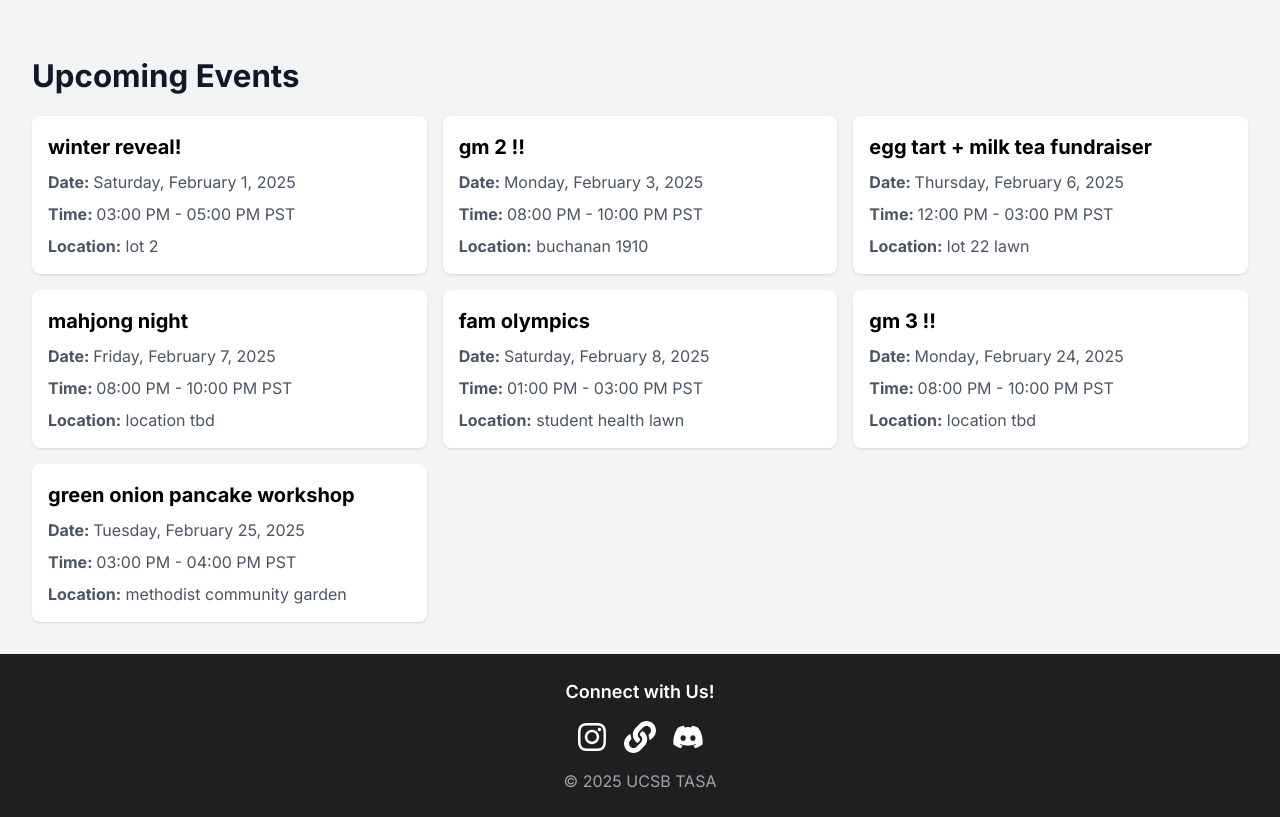
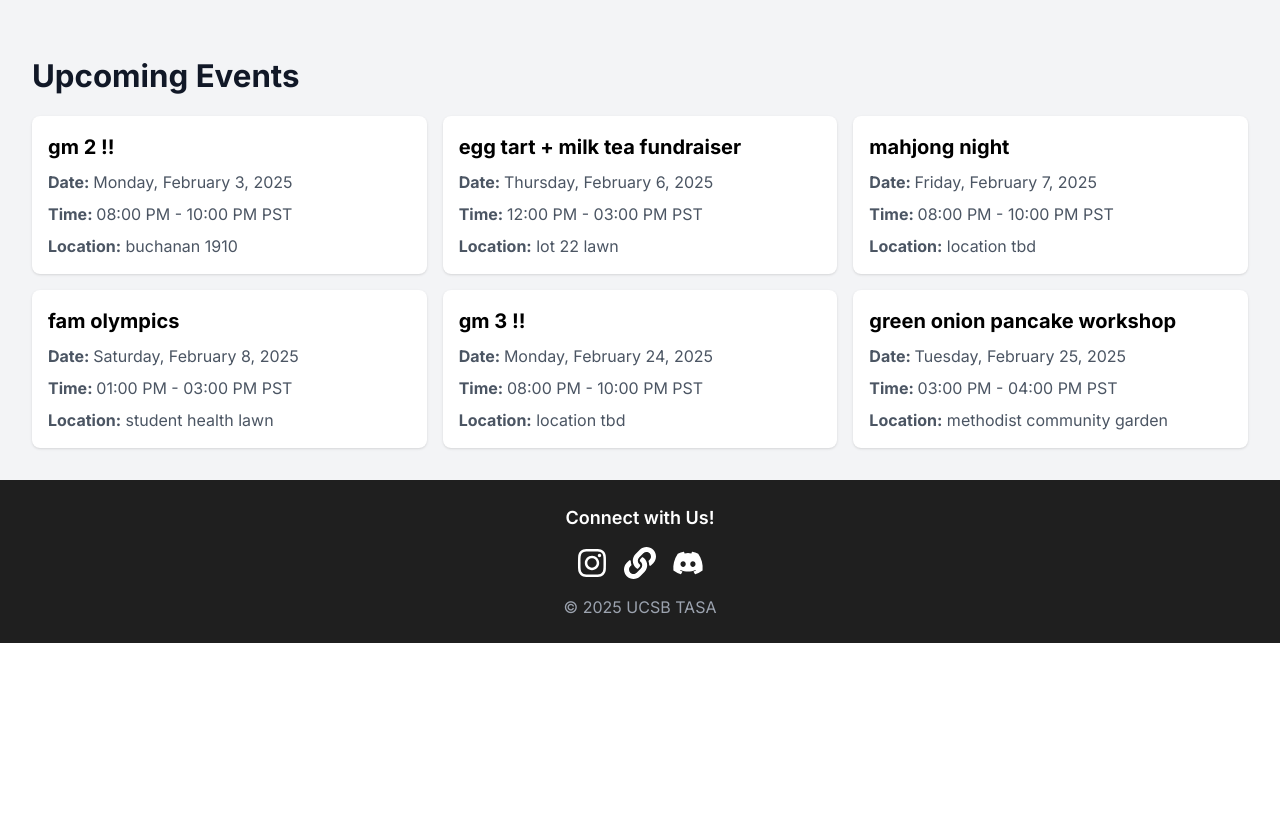
Before and after one commit to UCSBTASA/UCSBTASA.github.io, a Next.js app: page / in a window 1280 px wide. Shown: the part 1400-2217 px from the top of the page. After the commit the page ends 2043 px from the top, so only its background shows below. Built offline with nearby package versions, Linux system fonts and the light colour scheme.

Commit message:
Update eventData.ts

```diff
--- a/data/eventData.ts
+++ b/data/eventData.ts
@@ -1,15 +1,5 @@
 const events =
 [
-  {
-    "title": "winter reveal!",
-    "day of week": "Saturday",
-    "date": "2025-02-01",
-    "time": "03:00 PM - 05:00 PM",
-    "end": "05:00 PM",
-    "start": "03:00 PM",
-    "location": "lot 2",
-    "customTime": ""
-  },
   {
     "title": "gm 2 !!",
     "day of week": "Monday",
```
